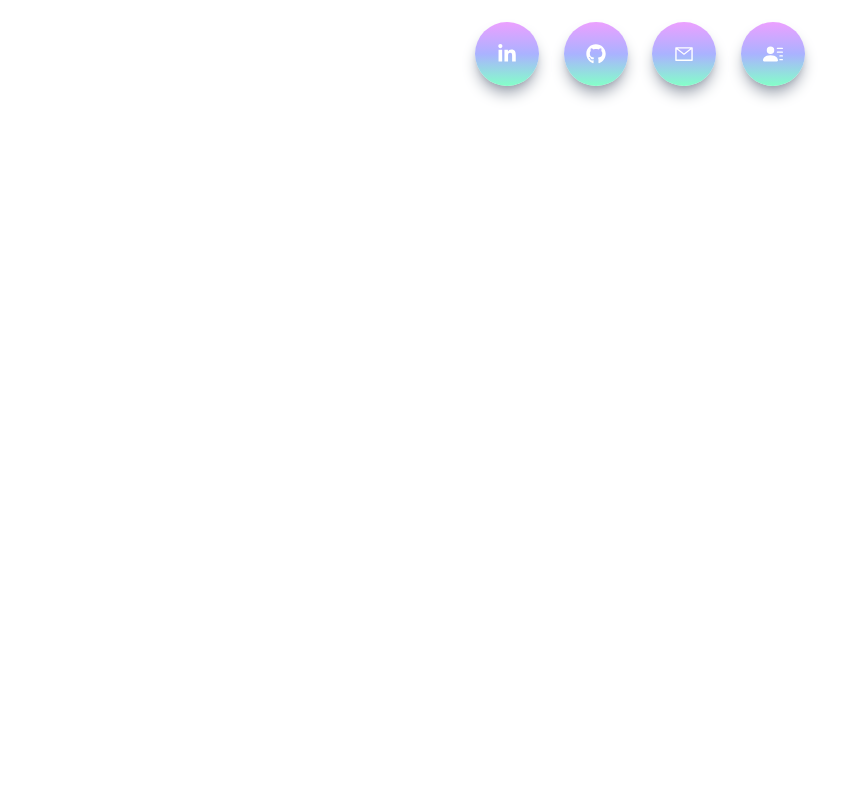
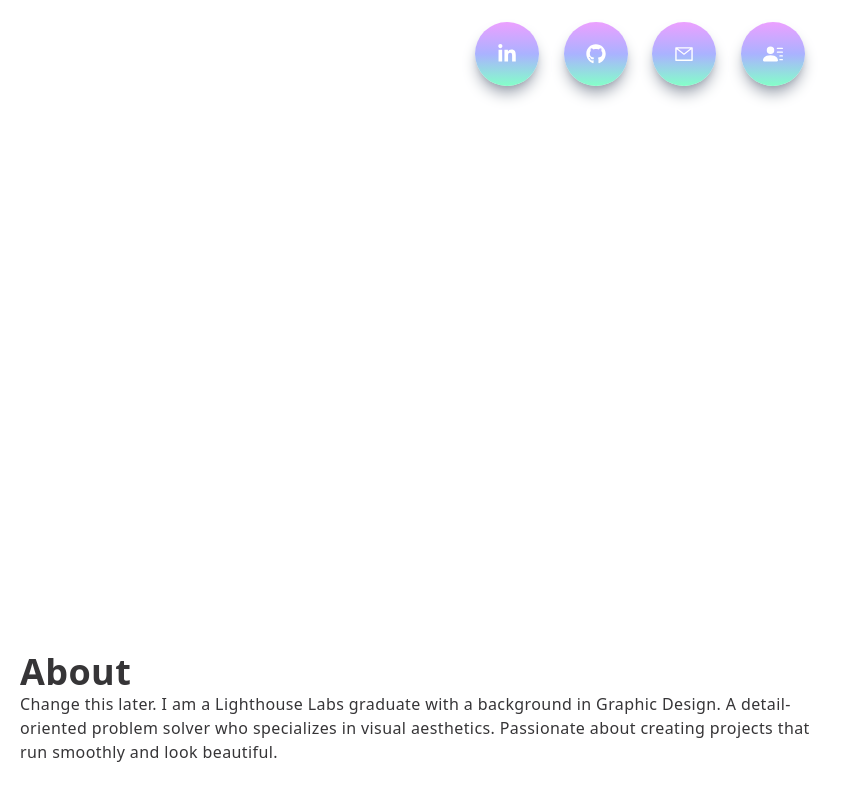
Before and after one commit to paigenelmes/portfolio, a Next.js app: page / in a window 1280 px wide. Shown: the part 492-1292 px from the top of the page, without its empty margins (0-852 px from the left). Before the commit the page ends 800 px from the top, so only its background shows below. Built offline with nearby package versions, Linux system fonts and the light colour scheme.

Commit message:
Add About component

```diff
--- /dev/null
+++ b/components/About.jsx
@@ -0,0 +1,17 @@
+import React from 'react'
+
+const About = () => {
+  return (
+    <div className="w-full md:h-screen p-2 flex items-center py-16">
+      <div className="max-w-[1240px] m-auto md:grid grid-cols-3 gap-8">
+        <div className="col-span-2">
+          <h2>About</h2>
+          <p>Change this later. I am a Lighthouse Labs graduate with a background in Graphic Design. A detail-oriented problem solver who specializes in visual aesthetics. Passionate about creating projects that run smoothly and look beautiful.</p>
+        </div>
+        <div></div>
+      </div>
+    </div>
+  )
+}
+
+export default About
--- a/pages/index.js
+++ b/pages/index.js
@@ -1,5 +1,6 @@
 import Head from 'next/head';
 import Main from '@/components/Main';
+import About from '@/components/About';
 import { Inter } from 'next/font/google'
 import Navbar from '@/components/Navbar';
 
@@ -13,6 +14,7 @@ export default function Home() {
       </Head>
       <Navbar></Navbar>
       <Main></Main>
+      <About></About>
     </div>
   )
 }
```
Also changed, not shown: public/about/paige-profile-pic.JPG (added).
